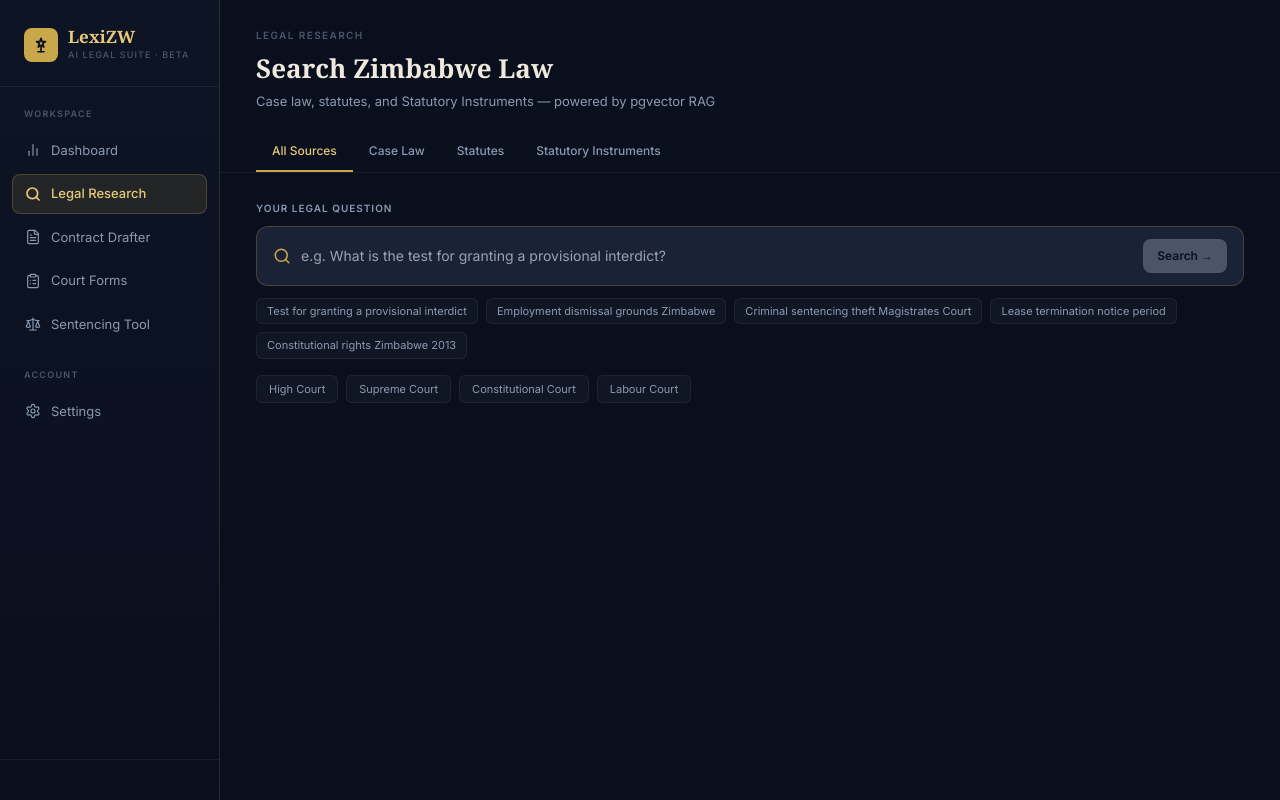
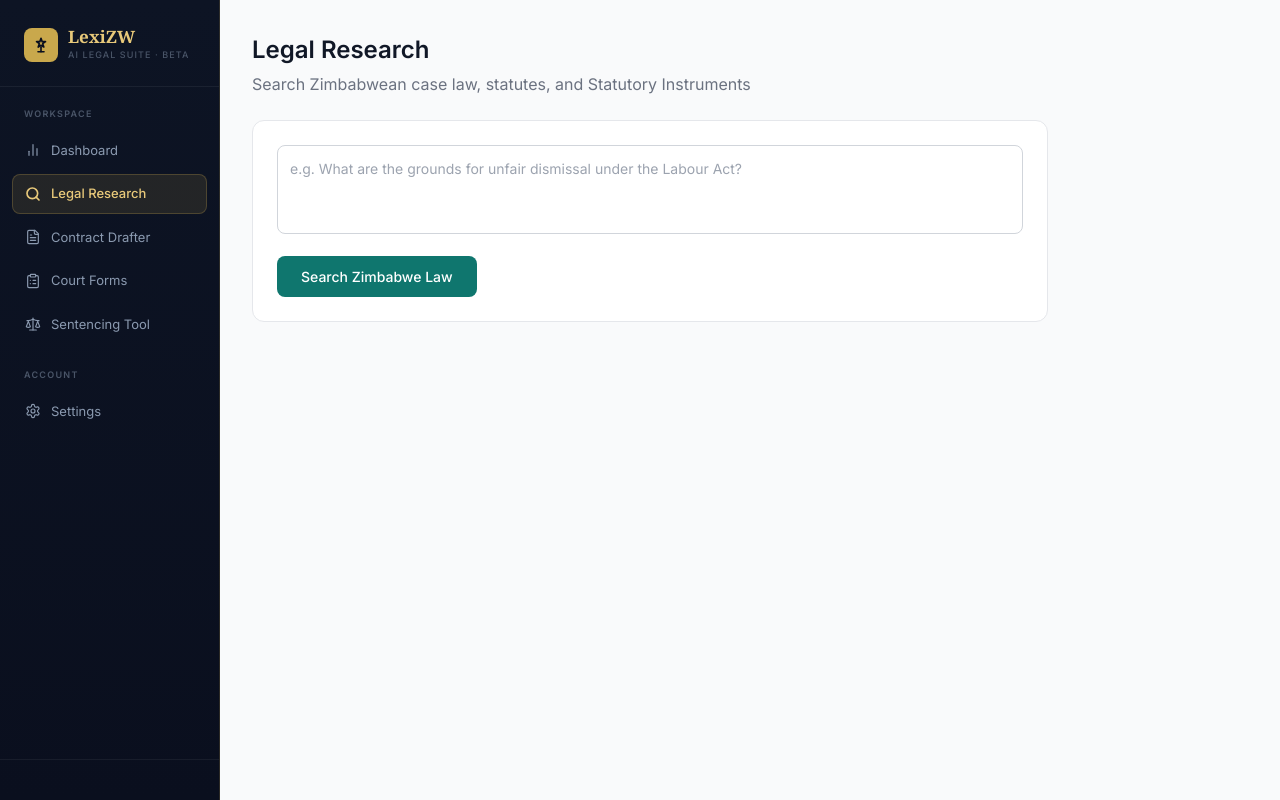
Before and after one commit to mmakanda/lexizw-frontend, a Next.js app: page /search in a window 1280 px wide. Built offline with nearby package versions, Linux system fonts and the light colour scheme; a web font is replaced by a local one.

Commit message:
Improve search UX: progressive answer reveal, Enter key search, loading state

```diff
--- a/app/search/page.tsx
+++ b/app/search/page.tsx
@@ -1,173 +1,132 @@
 "use client"
 import { useState } from "react"
 import { Sidebar } from "@/components/layout/sidebar"
-import { Search, ExternalLink, AlertCircle } from "lucide-react"
-
-const SUGGESTED = [
-  "Test for granting a provisional interdict",
-  "Employment dismissal grounds Zimbabwe",
-  "Criminal sentencing theft Magistrates Court",
-  "Lease termination notice period",
-  "Constitutional rights Zimbabwe 2013",
-]
-
-const COURTS = [
-  { id: "high_court", label: "High Court" },
-  { id: "supreme_court", label: "Supreme Court" },
-  { id: "constitutional_court", label: "Constitutional Court" },
-  { id: "labour", label: "Labour Court" },
-]
-
-const TABS = ["All Sources", "Case Law", "Statutes", "Statutory Instruments"]
+import { ExternalLink } from "lucide-react"
 
 export default function SearchPage() {
   const [query, setQuery]     = useState("")
-  const [filters, setFilters] = useState<string[]>([])
+  const [answer, setAnswer]   = useState("")
+  const [sources, setSources] = useState<any[]>([])
   const [loading, setLoading] = useState(false)
-  const [result, setResult]   = useState<any>(null)
   const [error, setError]     = useState<string|null>(null)
-  const [tab, setTab]         = useState("All Sources")
-
-  function toggleFilter(id: string) {
-    setFilters(f => f.includes(id) ? f.filter(x => x !== id) : [...f, id])
-  }
 
   async function search() {
-    if (!query.trim()) return
-    setLoading(true); setError(null); setResult(null)
+    if (!query.trim() || query.length < 3) return
+    setLoading(true); setError(null); setAnswer(""); setSources([])
+
     try {
       const res = await fetch("/api/search", {
-        method: "POST", headers: { "Content-Type": "application/json" },
-        body: JSON.stringify({ query, search_type: "research", filters }),
+        method: "POST",
+        headers: { "Content-Type": "application/json" },
+        body: JSON.stringify({ query, search_type: "research", filters: [] }),
       })
       const json = await res.json()
       if (!res.ok) throw new Error(json.error || "Search failed")
-      setResult(json)
-    } catch (err: any) { setError(err.message) }
-    finally { setLoading(false) }
+
+      // Simulate streaming by revealing answer progressively
+      const fullAnswer = json.answer || ""
+      setSources(json.sources || [])
+
+      let i = 0
+      const interval = setInterval(() => {
+        i += 8
+        setAnswer(fullAnswer.slice(0, i))
+        if (i >= fullAnswer.length) {
+          clearInterval(interval)
+          setAnswer(fullAnswer)
+          setLoading(false)
+        }
+      }, 16)
+
+    } catch (err: any) {
+      setError(err.message)
+      setLoading(false)
+    }
   }
 
   return (
-    <div style={{ display: "flex", flexDirection: "row", minHeight: "100vh", background: "#0A0F1E" }}>
+    <div style={{ display: "flex", minHeight: "100vh", background: "#f9fafb" }}>
       <Sidebar />
-      <main className="lz-main-content" style={{ flex: 1, display: "flex", flexDirection: "column", overflow: "hidden", minWidth: 0 }}>
+      <main style={{ flex: 1, padding: "2rem", maxWidth: "860px" }}>
+        <h1 style={{ fontSize: "1.5rem", fontWeight: 700, marginBottom: "0.25rem" }}>Legal Research</h1>
+        <p style={{ color: "#6b7280", marginBottom: "1.5rem" }}>
+          Search Zimbabwean case law, statutes, and Statutory Instruments
+        </p>
 
-        {/* Header */}
-        <div style={{ padding: "clamp(1.5rem, 4vw, 28px) clamp(1rem, 4vw, 36px) 0", borderBottom: "0.5px solid rgba(255,255,255,0.06)", flexShrink: 0 }}>
-          <div style={{ fontSize: "10px", fontWeight: 600, letterSpacing: "0.14em", textTransform: "uppercase" as const, color: "#4A5568", marginBottom: "6px" }}>Legal Research</div>
-          <h1 style={{ fontFamily: "Georgia, serif", fontSize: "clamp(20px, 4vw, 26px)", fontWeight: 600, color: "#EEE9DC", margin: "0 0 4px" }}>Search Zimbabwe Law</h1>
-          <p style={{ fontSize: "13px", color: "#8B9AB0", marginBottom: "20px" }}>Case law, statutes, and Statutory Instruments — powered by pgvector RAG</p>
-          <div style={{ display: "flex", gap: 0, overflowX: "auto" as const }}>
-            {TABS.map(t => (
-              <button key={t} onClick={() => setTab(t)} style={{
-                fontSize: "12px", fontWeight: 500, padding: "10px 16px", whiteSpace: "nowrap" as const,
-                color: t === tab ? "#E8C97A" : "#8B9AB0",
-                background: "none", border: "none",
-                borderBottom: t === tab ? "2px solid #C9A84C" : "2px solid transparent",
-                cursor: "pointer",
-              }}>{t}</button>
-            ))}
+        <div style={{ background: "white", border: "1px solid #e5e7eb", borderRadius: "0.75rem", padding: "1.5rem", marginBottom: "1.5rem" }}>
+          <textarea
+            value={query}
+            onChange={e => setQuery(e.target.value)}
+            onKeyDown={e => { if (e.key === "Enter" && !e.shiftKey) { e.preventDefault(); search() } }}
+            placeholder="e.g. What are the grounds for unfair dismissal under the Labour Act?"
+            rows={3}
+            style={{ width: "100%", padding: "0.75rem", border: "1px solid #d1d5db", borderRadius: "0.5rem", fontSize: "0.875rem", resize: "none", boxSizing: "border-box", marginBottom: "1rem", outline: "none" }}
+          />
+          <div style={{ display: "flex", gap: "1rem", alignItems: "center" }}>
+            <button
+              onClick={search}
+              disabled={loading || query.length < 3}
+              style={{ background: loading ? "#6b7280" : "#0f766e", color: "white", padding: "0.625rem 1.5rem", borderRadius: "0.5rem", border: "none", cursor: loading ? "not-allowed" : "pointer", fontWeight: 500, fontSize: "0.875rem" }}
+            >
+              {loading ? "Searching..." : "Search Zimbabwe Law"}
+            </button>
+            {loading && (
+              <span style={{ fontSize: "0.75rem", color: "#6b7280" }}>
+                Searching 76,000+ legal documents...
+              </span>
+            )}
           </div>
         </div>
 
-        <div style={{ padding: "clamp(1rem, 4vw, 28px) clamp(1rem, 4vw, 36px)", flex: 1, overflowY: "auto" as const }}>
+        {error && (
+          <div style={{ background: "#fef2f2", border: "1px solid #fecaca", borderRadius: "0.5rem", padding: "1rem", color: "#dc2626", marginBottom: "1rem", fontSize: "0.875rem" }}>
+            {error}
+          </div>
+        )}
 
-          {/* Search box */}
-          <div style={{ marginBottom: "16px" }}>
-            <div style={{ fontSize: "10px", fontWeight: 600, letterSpacing: "0.1em", textTransform: "uppercase" as const, color: "#8B9AB0", marginBottom: "10px" }}>Your legal question</div>
-            <div style={{ display: "flex", alignItems: "center", gap: "10px", background: "#1A2235", border: "0.5px solid rgba(201,168,76,0.25)", borderRadius: "12px", padding: "12px 16px" }}>
-              <Search size={18} color="#C9A84C" style={{ flexShrink: 0 }} />
-              <input
-                value={query} onChange={e => setQuery(e.target.value)}
-                onKeyDown={e => e.key === "Enter" && search()}
-                placeholder="e.g. What is the test for granting a provisional interdict?"
-                style={{ background: "none", border: "none", outline: "none", fontFamily: "Inter, sans-serif", fontSize: "14px", color: "#EEE9DC", flex: 1, caretColor: "#C9A84C", minWidth: 0 }}
-              />
-              <button onClick={search} disabled={loading || !query.trim()} style={{
-                background: loading || !query.trim() ? "#4A5568" : "#C9A84C",
-                color: "#0A0F1E", fontSize: "12px", fontWeight: 600,
-                border: "none", borderRadius: "8px", padding: "8px 14px",
-                cursor: loading || !query.trim() ? "not-allowed" : "pointer",
-                fontFamily: "Inter, sans-serif", whiteSpace: "nowrap" as const, flexShrink: 0,
-              }}>{loading ? "…" : "Search →"}</button>
+        {(answer || loading) && (
+          <div style={{ background: "white", border: "1px solid #e5e7eb", borderRadius: "0.75rem", padding: "1.5rem", marginBottom: "1rem" }}>
+            <h2 style={{ fontWeight: 600, marginBottom: "0.75rem", fontSize: "1rem" }}>Answer</h2>
+            <div style={{ fontSize: "0.875rem", color: "#374151", lineHeight: 1.8, whiteSpace: "pre-wrap" }}>
+              {answer}
+              {loading && <span style={{ opacity: 0.5 }}>▊</span>}
             </div>
+          </div>
+        )}
 
-            {/* Suggested queries */}
-            {!result && (
-              <div style={{ display: "flex", flexWrap: "wrap" as const, gap: "8px", marginTop: "12px" }}>
-                {SUGGESTED.map(s => (
-                  <button key={s} onClick={() => setQuery(s)} style={{
-                    fontSize: "11px", color: "#8B9AB0", background: "rgba(255,255,255,0.03)",
-                    border: "0.5px solid rgba(255,255,255,0.06)", borderRadius: "6px",
-                    padding: "4px 10px", cursor: "pointer",
-                  }}>{s}</button>
-                ))}
+        {sources.length > 0 && (
+          <div style={{ background: "white", border: "1px solid #e5e7eb", borderRadius: "0.75rem", padding: "1.5rem", marginBottom: "1rem" }}>
+            <h2 style={{ fontWeight: 600, marginBottom: "0.75rem", fontSize: "1rem" }}>
+              Sources ({sources.length})
+            </h2>
+            {sources.map((src: any, i: number) => (
+              <div key={i} style={{ borderLeft: "3px solid #0d9488", paddingLeft: "1rem", marginBottom: "1rem" }}>
+                <div style={{ display: "flex", alignItems: "flex-start", justifyContent: "space-between", gap: "0.5rem" }}>
+                  <div>
+                    <p style={{ fontWeight: 500, fontSize: "0.875rem", margin: "0 0 2px" }}>{src.title}</p>
+                    <p style={{ fontSize: "0.75rem", color: "#6b7280", margin: 0 }}>
+                      {src.court}{src.judgment_date ? ` · ${src.judgment_date}` : ""}
+                      {src.citation ? ` · ${src.citation}` : ""}
+                    </p>
+                  </div>
+                  {src.url && !src.url.startsWith("file://") && (
+                    <a href={src.url} target="_blank" rel="noopener noreferrer"
+                       style={{ color: "#0f766e", flexShrink: 0 }}>
+                      <ExternalLink size={14} />
+                    </a>
+                  )}
+                </div>
+                <p style={{ fontSize: "0.75rem", color: "#4b5563", marginTop: "0.25rem" }}>{src.excerpt}</p>
               </div>
-            )}
+            ))}
           </div>
+        )}
 
-          {/* Court filters */}
-          <div style={{ display: "flex", gap: "8px", marginBottom: "24px", flexWrap: "wrap" as const }}>
-            {COURTS.map(c => {
-              const on = filters.includes(c.id)
-              return (
-                <button key={c.id} onClick={() => toggleFilter(c.id)} style={{
-                  fontSize: "11px", padding: "5px 12px", borderRadius: "6px", cursor: "pointer",
-                  background: on ? "rgba(201,168,76,0.12)" : "rgba(255,255,255,0.03)",
-                  color: on ? "#E8C97A" : "#8B9AB0",
-                  border: on ? "0.5px solid rgba(201,168,76,0.3)" : "0.5px solid rgba(255,255,255,0.06)",
-                  fontWeight: on ? 500 : 400,
-                }}>{c.label}</button>
-              )
-            })}
-          </div>
-
-          {error && (
-            <div style={{ display: "flex", alignItems: "center", gap: "8px", padding: "10px 14px", background: "rgba(216,90,48,0.08)", border: "0.5px solid rgba(216,90,48,0.25)", borderRadius: "8px", color: "#E8845A", fontSize: "13px", marginBottom: "20px" }}>
-              <AlertCircle size={14} />{error}
-            </div>
-          )}
-
-          {/* Results */}
-          {result && (
-            <div>
-              <div style={{ fontSize: "10px", fontWeight: 600, letterSpacing: "0.1em", textTransform: "uppercase" as const, color: "#4A5568", marginBottom: "12px" }}>
-                {result.sources?.length || 0} sources found
-              </div>
-
-              {/* AI Answer */}
-              <div style={{ background: "#141C2E", border: "0.5px solid rgba(201,168,76,0.18)", borderRadius: "14px", padding: "20px 22px", marginBottom: "16px" }}>
-                <div style={{ fontSize: "10px", fontWeight: 600, letterSpacing: "0.1em", textTransform: "uppercase" as const, color: "#C9A84C", marginBottom: "12px" }}>AI Analysis</div>
-                <div style={{ fontSize: "14px", color: "#EEE9DC", lineHeight: 1.75 }}>{result.answer}</div>
-              </div>
-
-              {/* Source cards */}
-              <div style={{ display: "flex", flexDirection: "column", gap: "10px" }}>
-                {result.sources?.map((s: any, i: number) => (
-                  <div key={i} style={{ background: "#1A2235", border: "0.5px solid rgba(255,255,255,0.06)", borderRadius: "12px", padding: "16px 18px" }}
-                    onMouseEnter={e => { e.currentTarget.style.borderColor = "rgba(201,168,76,0.18)"; e.currentTarget.style.background = "rgba(26,34,53,0.9)" }}
-                    onMouseLeave={e => { e.currentTarget.style.borderColor = "rgba(255,255,255,0.06)"; e.currentTarget.style.background = "#1A2235" }}
-                  >
-                    <div style={{ display: "flex", alignItems: "flex-start", justifyContent: "space-between", marginBottom: "8px", gap: "12px" }}>
-                      <div style={{ fontFamily: "Georgia, serif", fontSize: "14px", fontWeight: 600, color: "#EEE9DC", flex: 1 }}>{s.title}</div>
-                      <span style={{ fontSize: "9px", fontWeight: 600, letterSpacing: "0.08em", textTransform: "uppercase" as const, padding: "3px 8px", borderRadius: "4px", flexShrink: 0, background: "rgba(201,168,76,0.1)", color: "#C9A84C", border: "0.5px solid rgba(201,168,76,0.2)" }}>{s.court || "ZW"}</span>
-                    </div>
-                    <div style={{ fontSize: "12px", color: "#8B9AB0", lineHeight: 1.6, marginBottom: "10px" }}>{s.excerpt}</div>
-                    <div style={{ display: "flex", gap: "12px", alignItems: "center", flexWrap: "wrap" as const }}>
-                      {s.judgment_date && <span style={{ fontSize: "10px", color: "#4A5568" }}>📅 {s.judgment_date}</span>}
-                      {s.citation && <span style={{ fontSize: "10px", color: "#4A5568" }}>{s.citation}</span>}
-                      {s.url && s.url.startsWith("http") && (
-                        <a href={s.url} target="_blank" rel="noopener noreferrer" style={{ marginLeft: "auto", fontSize: "10px", color: "#C9A84C", display: "flex", alignItems: "center", gap: "4px", textDecoration: "none" }}>
-                          <ExternalLink size={11} />View source
-                        </a>
-                      )}
-                    </div>
-                  </div>
-                ))}
-              </div>
-            </div>
-          )}
-        </div>
+        {sources.length > 0 && (
+          <p style={{ fontSize: "0.75rem", color: "#9ca3af" }}>
+            ⚠ AI-generated research. Verify citations before relying on them in court proceedings.
+          </p>
+        )}
       </main>
     </div>
   )
```
